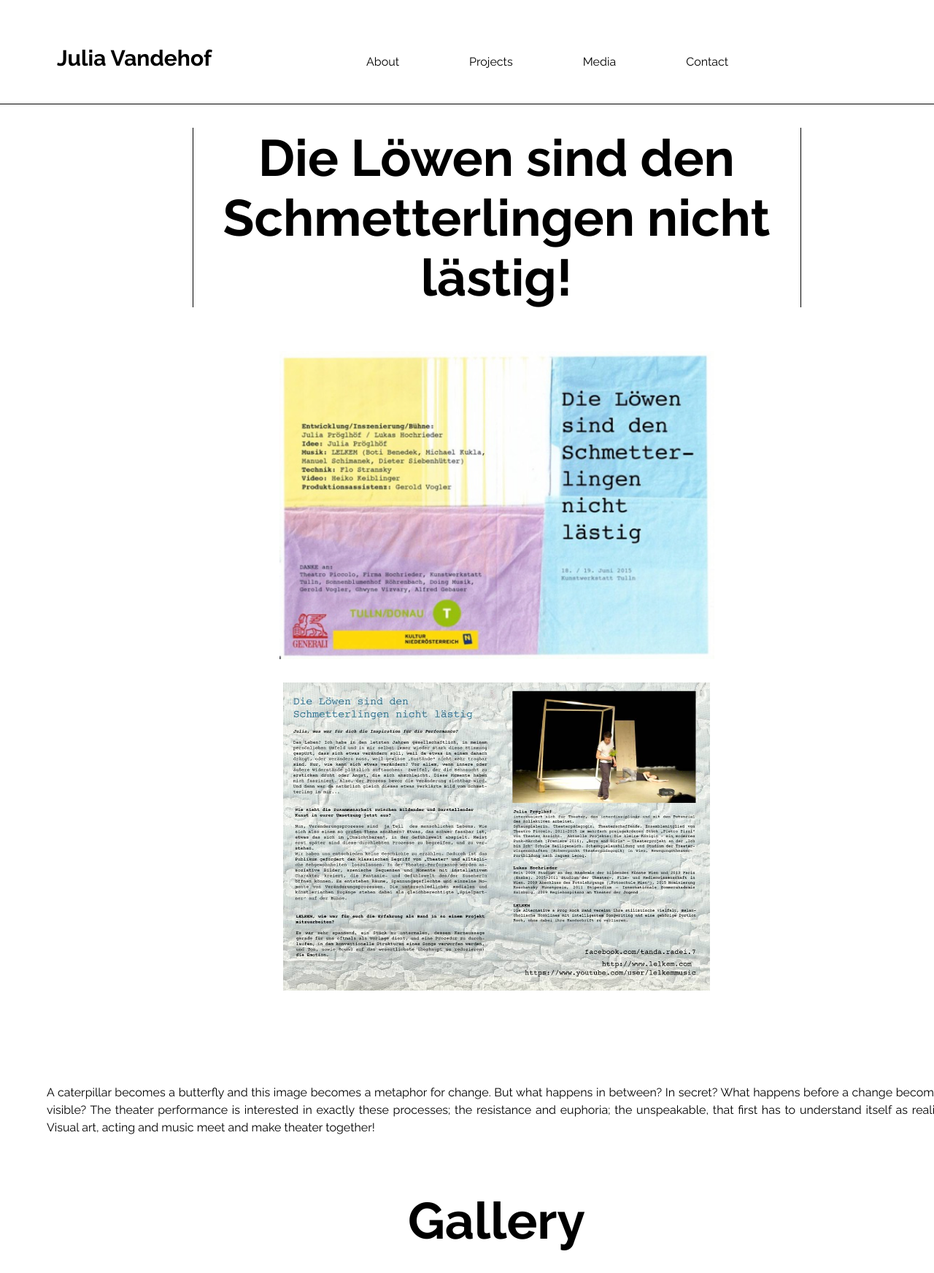
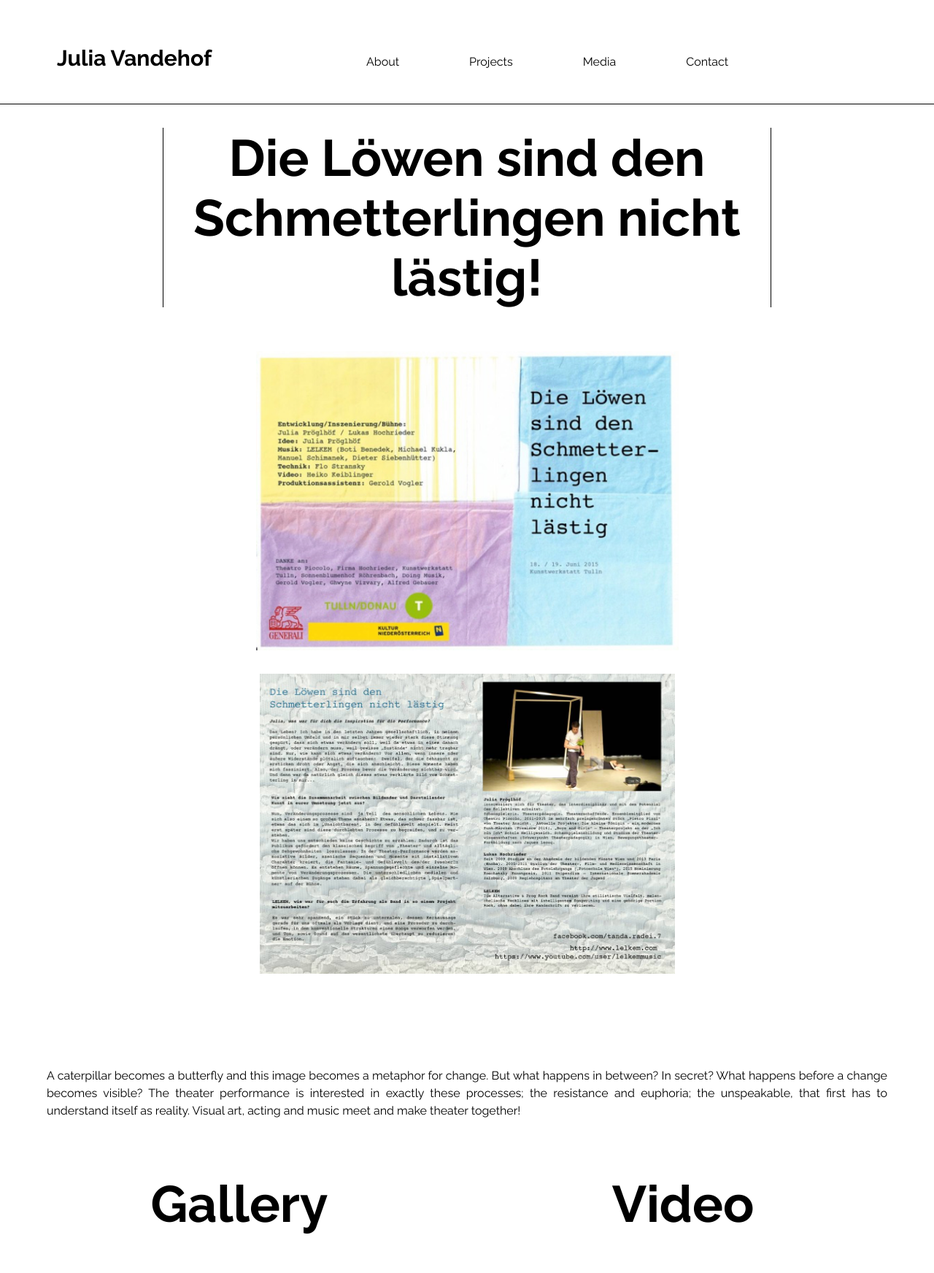
Before and after one commit to matteocarpi/julia, a Jekyll site: the page built from _posts/2019-03-05-die-löwen-sind-den-schmetterlineen-nicht-lästig.md, in a window 1280 px wide, cut to the strip 0-1744 px from the top of the page. Shown: the whole strip at 73% size. Built offline with Jekyll 4.4.1, drawn with Linux system fonts in a browser that asks for light colours.

Commit message:
revolution of posts

```diff
--- a/_includes/js.html
+++ b/_includes/js.html
@@ -1,2 +1,9 @@
 <script type="text/javascript" src="{{ site.baseurl }}/assets/js/main.js">
 </script>
+
+<!-- Lightbox -->
+
+<script src="//code.jquery.com/jquery-3.3.1.min.js"></script>
+
+<link rel="stylesheet" href="https://cdn.jsdelivr.net/gh/fancyapps/fancybox@3.5.7/dist/jquery.fancybox.min.css" />
+<script src="https://cdn.jsdelivr.net/gh/fancyapps/fancybox@3.5.7/dist/jquery.fancybox.min.js"></script>
--- a/_layouts/post.html
+++ b/_layouts/post.html
@@ -22,24 +22,31 @@
   <div id="credits" class="" >
     {{ page.credits | markdownify }}
   </div>
+
+
+
+
+
+    {% if page.press == true or page.youtube_link != '' %}
+      <div class="documentation">
+        <div class="post_gallery">
           <h2>Gallery</h2>
-  <div class="post_gallery">
           <div class="secondary_gallery">
-      {% for item in page.gallery %}
-        <img class="gallery_image" src="{{ item | prepend: site.baseurl }}" alt="">
+            {% for item in page.gallery  %}
+              <a data-fancybox="gallery" href="{{ item | prepend: site.baseurl }}"><img class="small" src="{{ item | prepend: site.baseurl }}"></a>
             {% endfor %}
           </div>
         </div>
 
-    {% if page.press == true or page.youtube_link != '' %}
-      <div class="documentation">
-
         <div class="trailer">
           {% if page.youtube_link != '' %}
-            <h2>Trailer</h2>
+            <h2>Video</h2>
             {{ page.youtube_link }}
           {% endif %}
         </div>
+
+      </div>
+    {% endif %}
 
     <div class="press">
       {% if page.press == true %}
@@ -49,8 +56,8 @@
           <img src="{{ item | prepend: site.baseurl }}" alt="">
         {% endfor %}
       {% endif %}
-        </div>
+
+      {{ page.press_text | markdownify }}
 
     </div>
-    {% endif %}
 </div>
--- a/_sass/mobile.scss
+++ b/_sass/mobile.scss
@@ -63,8 +63,13 @@
   .post_gallery {
     flex-direction: column;
   }
-  .secondary_gallery, .documentation {
+  .documentation {
     margin: 0 0 2rem 0;
+    flex-direction: column;
+  }
+  // Posts
+  .press {
+    flex-direction: column;
   }
 }
 
--- a/_sass/post.scss
+++ b/_sass/post.scss
@@ -4,7 +4,7 @@
     flex-direction: column;
     align-items: center;
     margin: 2rem auto 0 auto;
-    padding: 0 2rem;
+    padding: 0 2rem 2rem 2rem;
 }
 .main_pictures {
   display: flex;
@@ -37,20 +37,17 @@
   margin: 2rem auto;
 }
 .secondary_gallery {
+  max-width: 1000px;
   display: flex;
   flex-wrap: wrap;
   margin-top: 2rem;
   align-items: center;
-  justify-content: center;
+  justify-content: space-between;
 }
-img.gallery_image {
-  max-width: 50%;
-  padding: 2rem;
-}
-
 .post_gallery {
   width: 100%;
   display: flex;
+  flex-direction: column;
   align-items: center;
   justify-content: center;
   margin-bottom: 2rem;
@@ -62,6 +59,18 @@
   align-items: flex-start;
   margin-bottom: 2rem;
 }
-.trailer, .press {
-  padding: 1rem;
+img.small {
+  max-height: 250px;
+  padding: 0.1rem;
 }
+.trailer, .secondary_gallery {
+  margin: 0 2rem;
+}
+.press {
+  margin-top: 5rem;
+  display: flex;
+  justify-content: space-between;
+  align-items: center;
+  min-width: 80%;
+  flex-wrap: wrap;
+}
```
Lines whose indentation alone changed are shown as unchanged.
